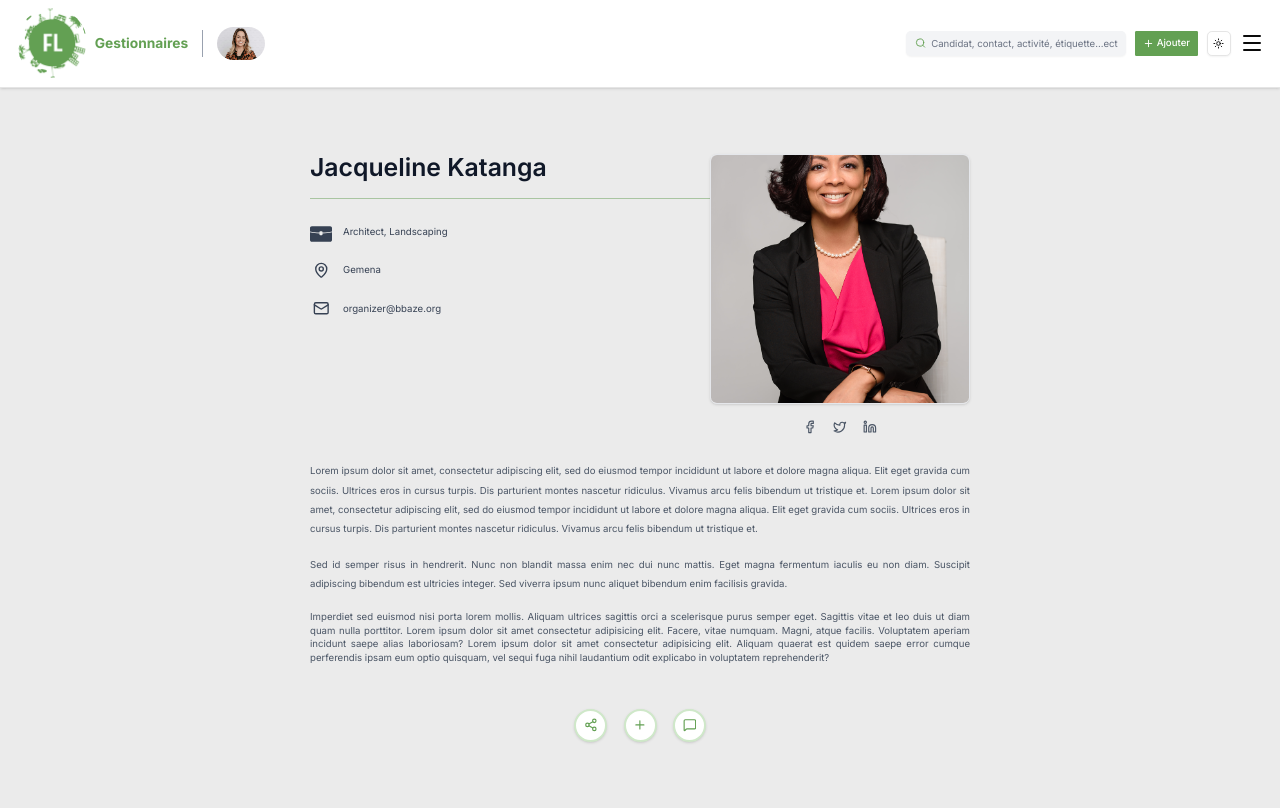
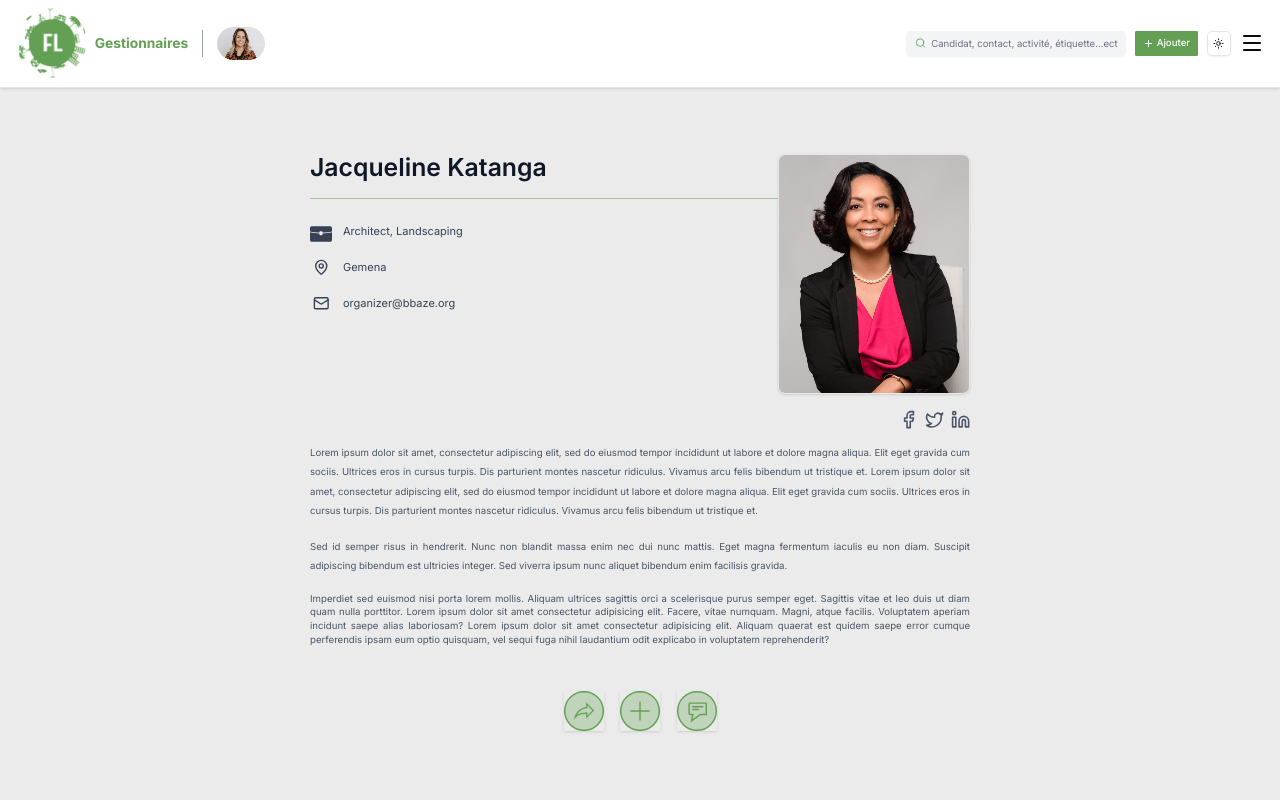
Before and after one commit to shohaib1996/fl-gestionnaires, a Next.js app: page /contact/123456 in a window 1280 px wide. Built offline with nearby package versions, Linux system fonts and the light colour scheme.

Commit message:
completed the contact details page

```diff
--- a/app/contact/[id]/page.tsx
+++ b/app/contact/[id]/page.tsx
@@ -13,6 +13,7 @@ import {
   MessageSquare,
 } from "lucide-react";
 import Header from "@/components/Header/Header";
+import Link from "next/link";
 
 const person = {
   name: "Jacqueline Katanga",
@@ -44,7 +45,7 @@ export default function ContactDetails() {
             </div>
 
             {/* contact meta (icons + label) */}
-            <ul className="space-y-6 text-gray-700 dark:text-gray-300 max-w-xl">
+            <ul className="space-y-5 text-gray-700 dark:text-gray-300 max-w-xl">
               <li className="flex items-center gap-4">
                 <div className="w-8 h-8 flex items-center justify-center rounded text-gray-700 dark:text-gray-200">
                   <svg
@@ -58,14 +59,14 @@ export default function ContactDetails() {
                   </svg>
                 </div>
 
-                <span className="text-sm">{person.skills}</span>
+                <span className="text-md">{person.skills}</span>
               </li>
 
               <li className="flex items-center gap-4">
                 <div className="w-8 h-8 flex items-center justify-center rounded text-gray-700 dark:text-gray-200">
                   <MapPin className="w-6 h-6" />
                 </div>
-                <span className="text-sm">{person.city}</span>
+                <span className="text-md">{person.city}</span>
               </li>
 
               <li className="flex items-center gap-4">
@@ -74,7 +75,7 @@ export default function ContactDetails() {
                 </div>
                 <a
                   href={`mailto:${person.email}`}
-                  className="text-sm text-gray-700 dark:text-gray-300 hover:underline"
+                  className="text-md text-gray-700 dark:text-gray-300 hover:underline"
                 >
                   {person.email}
                 </a>
@@ -86,48 +87,47 @@ export default function ContactDetails() {
           <aside className="max-w-[300px] fhrink-0">
             <div className="flex flex-col items-center">
               <div
-                className="relative w-[260px] h-[250px] rounded-lg overflow-hidden border border-gray-200 dark:border-[#2c3a32]
+                className="relative w-[15vw] h-[30vh] rounded-lg overflow-hidden border border-gray-200 dark:border-[#2c3a32]
               bg-white dark:bg-[#071014] shadow-sm"
               >
                 <Image
                   src={person.img}
                   alt={person.name}
                   fill
-                  sizes="(min-width: 1024px) 250px, 160px"
-                  className="object-cover"
+                  className="object-cover object-top scale-[1.15]"
                 />
               </div>
 
               {/* social icons */}
-              <div className="mt-6 flex items-center gap-6 text-gray-600 dark:text-gray-300">
-                <a
+              <div className="mt-6 flex items-center justify-end w-full gap-2.5 text-gray-600 dark:text-gray-300">
+                <Link
                   href="#"
                   className="hover:text-gray-900 dark:hover:text-white transition-colors"
                   aria-label="facebook"
                 >
-                  <Facebook className="w-5 h-5" />
-                </a>
-                <a
+                  <Facebook className="w-7 h-7" />
+                </Link>
+                <Link
                   href="#"
                   className="hover:text-gray-900 dark:hover:text-white transition-colors"
                   aria-label="twitter"
                 >
-                  <Twitter className="w-5 h-5" />
-                </a>
-                <a
+                  <Twitter className="w-7 h-7" />
+                </Link>
+                <Link
                   href="#"
                   className="hover:text-gray-900 dark:hover:text-white transition-colors"
                   aria-label="linkedin"
                 >
-                  <Linkedin className="w-5 h-5" />
-                </a>
+                  <Linkedin className="w-7 h-7" />
+                </Link>
               </div>
             </div>
           </aside>
         </div>
 
         {/* body paragraphs */}
-        <div className="mt-10 w-full text-justify space-y-6 text-gray-600 dark:text-gray-300 text-sm leading-7">
+        <div className="mt-5 w-full text-justify space-y-6 text-gray-600 dark:text-gray-300 text-sm leading-7">
           <p>{person.bio1}</p>
           <p>{person.bio2}</p>
 
@@ -149,23 +149,83 @@ export default function ContactDetails() {
         <div className="mt-16 flex justify-center items-center gap-6">
           <button
             aria-label="share"
-            className="w-12 h-12 rounded-full border-2 border-[#CFE8C9] bg-white dark:bg-[#071014] flex items-center justify-center shadow-sm hover:shadow-md transition"
+            className="dark:bg-[#071014] flex items-center justify-center shadow-sm hover:shadow-md transition"
           >
-            <Share2 className="w-5 h-5 text-[#63A053]" />
+            <svg
+              xmlns="http://www.w3.org/2000/svg"
+              width="40"
+              height="40"
+              viewBox="0 0 28 28"
+              fill="none"
+            >
+              <path
+                d="M14 0.5C21.4558 0.5 27.5 6.54416 27.5 14C27.5 21.4558 21.4558 27.5 14 27.5C6.54416 27.5 0.5 21.4558 0.5 14C0.5 6.54416 6.54416 0.5 14 0.5Z"
+                fill="#63A053"
+                fill-opacity="0.31"
+                stroke="#63A053"
+              />
+              <path
+                d="M19.9033 13.6L16.3333 9.928V11.896L15.6644 12C12.3122 12.488 10.0411 14.296 8.74222 17.064C10.5467 15.752 12.7867 15.12 15.5556 15.12H16.3333V17.272M14.7778 15.936C11.3011 16.104 8.81222 17.392 7 20C7.77778 16 10.1111 12 15.5556 11.2V8L21 13.6L15.5556 19.2V15.92C15.2989 15.92 15.0422 15.928 14.7778 15.936Z"
+                fill="#63A053"
+              />
+              <path
+                d="M19.9033 13.6L16.3333 9.928V11.896L15.6644 12C12.3122 12.488 10.0411 14.296 8.74222 17.064C10.5467 15.752 12.7867 15.12 15.5556 15.12H16.3333V17.272M14.7778 15.92V15.936M14.7778 15.936C11.3011 16.104 8.81222 17.392 7 20C7.77778 16 10.1111 12 15.5556 11.2V8L21 13.6L15.5556 19.2V15.92C15.2989 15.92 15.0422 15.928 14.7778 15.936Z"
+                stroke="#63A053"
+                stroke-width="0.1"
+              />
+            </svg>
           </button>
 
           <button
             aria-label="add"
-            className="w-12 h-12 rounded-full border-2 border-[#CFE8C9] bg-white dark:bg-[#071014] flex items-center justify-center shadow-sm hover:shadow-md transition"
+            className="dark:bg-[#071014] flex items-center justify-center shadow-sm hover:shadow-md transition"
           >
-            <Plus className="w-5 h-5 text-[#63A053]" />
+            <svg
+              xmlns="http://www.w3.org/2000/svg"
+              width="40"
+              height="40"
+              viewBox="0 0 28 28"
+              fill="none"
+            >
+              <path
+                d="M14 0.5C21.4558 0.5 27.5 6.54416 27.5 14C27.5 21.4558 21.4558 27.5 14 27.5C6.54416 27.5 0.5 21.4558 0.5 14C0.5 6.54416 6.54416 0.5 14 0.5Z"
+                fill="#63A053"
+                fill-opacity="0.31"
+                stroke="#63A053"
+              />
+              <path
+                d="M14.0001 7.77777V20.2222M20.2223 14H7.77783"
+                stroke="#63A053"
+                stroke-linecap="square"
+                stroke-linejoin="round"
+              />
+            </svg>
           </button>
 
           <button
             aria-label="message"
-            className="w-12 h-12 rounded-full border-2 border-[#CFE8C9] bg-white dark:bg-[#071014] flex items-center justify-center shadow-sm hover:shadow-md transition"
+            className=" dark:bg-[#071014] flex items-center justify-center shadow-sm hover:shadow-md transition"
           >
-            <MessageSquare className="w-5 h-5 text-[#63A053]" />
+            <svg
+              xmlns="http://www.w3.org/2000/svg"
+              width="40"
+              height="40"
+              viewBox="0 0 28 28"
+              fill="none"
+            >
+              <path
+                d="M14 0.5C21.4558 0.5 27.5 6.54416 27.5 14C27.5 21.4558 21.4558 27.5 14 27.5C6.54416 27.5 0.5 21.4558 0.5 14C0.5 6.54416 6.54416 0.5 14 0.5Z"
+                fill="#63A053"
+                fill-opacity="0.31"
+                stroke="#63A053"
+              />
+              <path
+                d="M9 8.5H20C20.2761 8.5 20.5 8.72386 20.5 9V16.5H16.3398L16.209 16.5928L10.2373 20.8574L10.9902 17.0977L11.1104 16.5H9C8.72386 16.5 8.5 16.2761 8.5 16V9C8.5 8.72386 8.72386 8.5 9 8.5Z"
+                stroke="#63A053"
+              />
+              <path d="M11 11H18" stroke="#63A053" stroke-linecap="round" />
+              <path d="M11 13H15" stroke="#63A053" stroke-linecap="round" />
+            </svg>
           </button>
         </div>
       </div>
```
Also changed, not shown: app/contact/page.tsx (+30 -44 lines).
